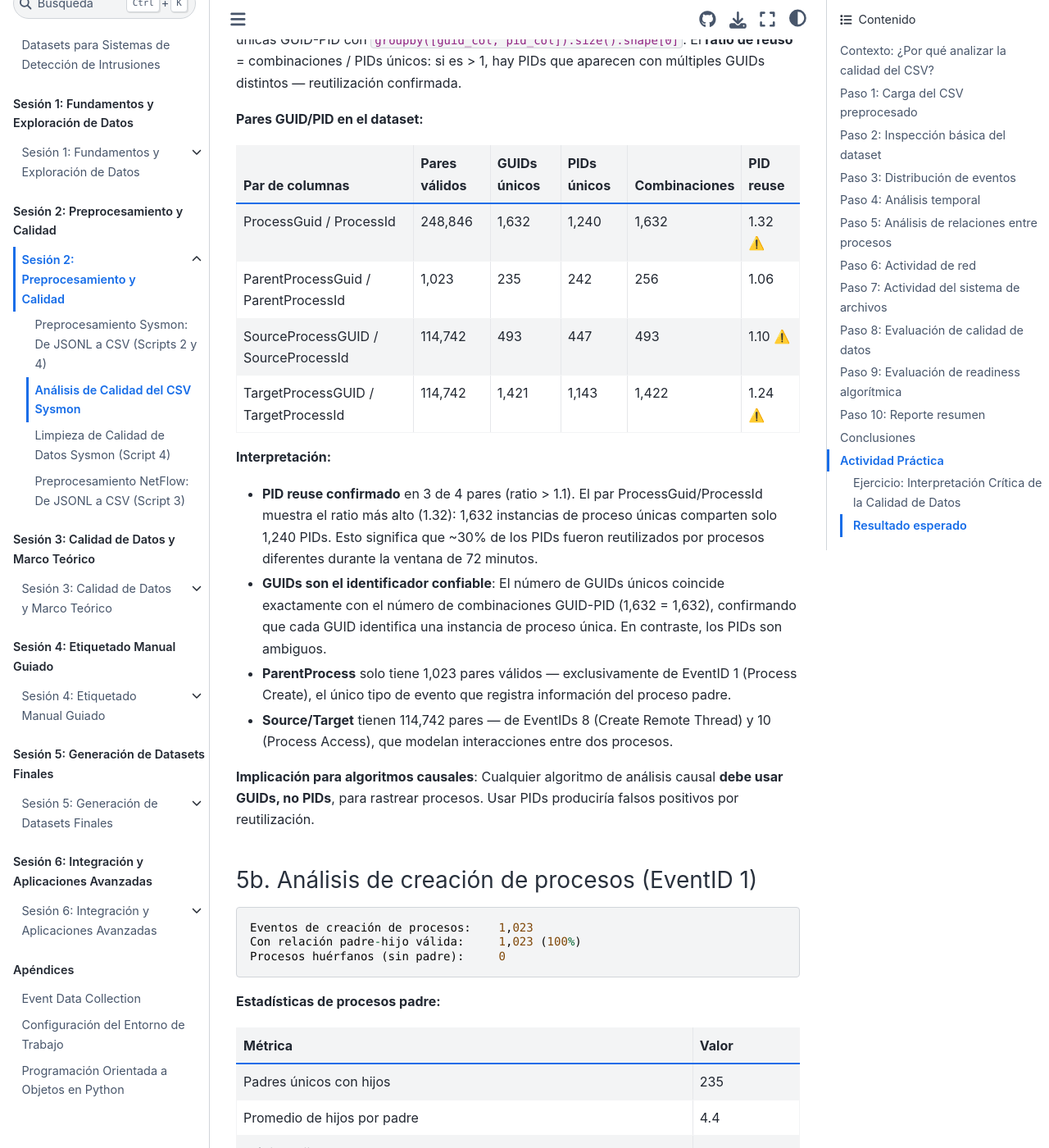
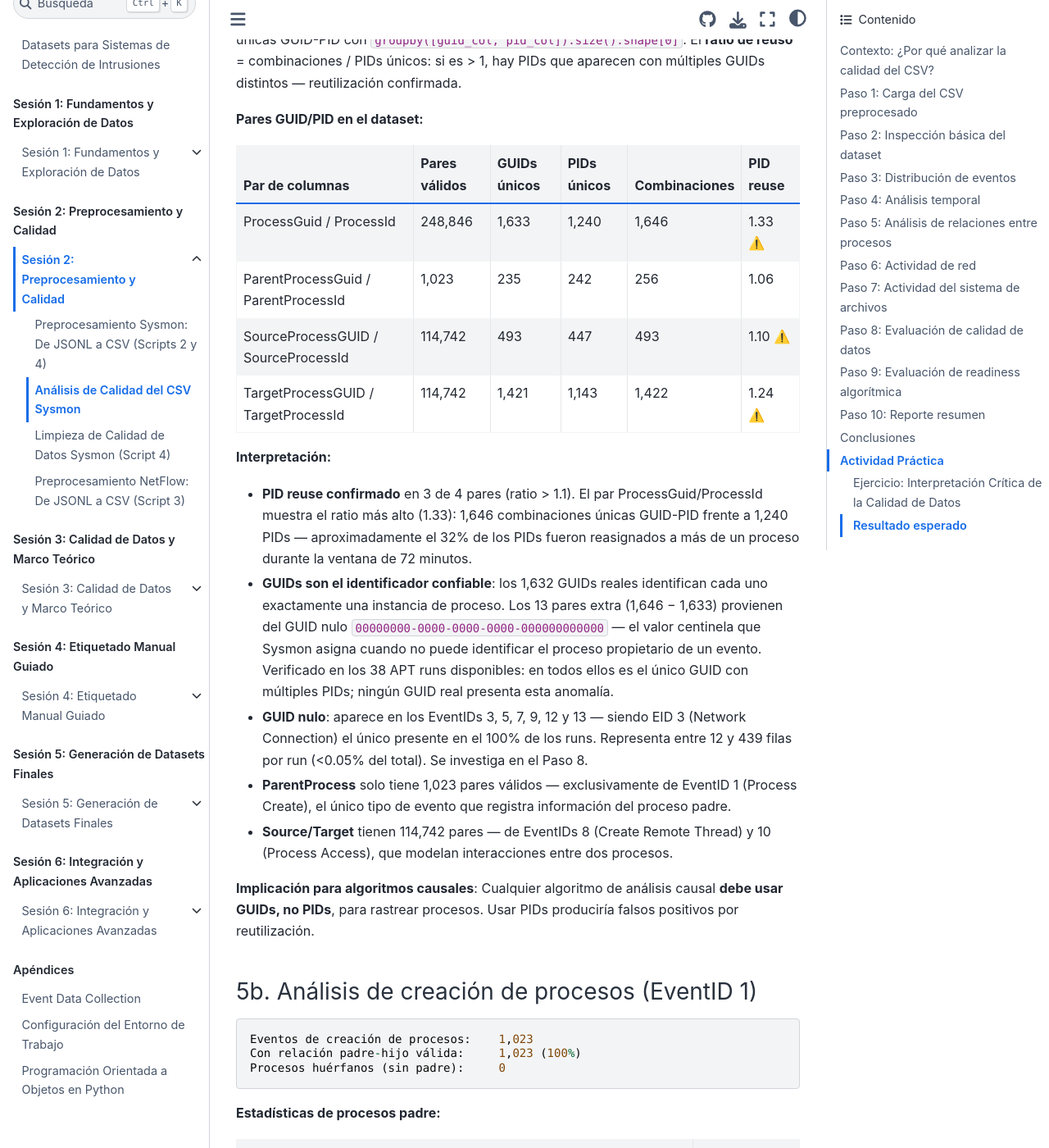
Before and after one commit to ollerenac/curso2026, a Jupyter Book: the page built from sesion-2/8-analisis-calidad-csv.md, in a window 1280 px wide and 1400 px high, scrolled down 14645 px. Shown: the whole window at 82% size. Built offline with Jupyter Book 1.0.4 settings and Sphinx 7.4.7 and the Sphinx Book theme 1.1.4, drawn with Linux system fonts in a browser that asks for light colours.

Commit message:
fix(sesion-2): correct GUID/PID table and interpretation in Paso 5; add aux investigation notebook
- Fix ProcessGuid/ProcessId row: GUIDs 1632→1633, combinations 1632→1646, reuse 1.32→1.33
- Replace incorrect 'GUIDs = combinations' claim with null GUID explanation
- Document null GUID (00000000-...) as Sysmon sentinel: only anomalous GUID across all 38 runs,
  affects EIDs 3/5/7/9/12/13, always <0.05% of rows per run
- Add 8_aux_guid_pid_investigation.ipynb with single-run and multi-run analysis cells

Co-Authored-By: Claude Sonnet 4.6 <noreply@anthropic.com>

```diff
--- a/sesion-2/8-analisis-calidad-csv.md
+++ b/sesion-2/8-analisis-calidad-csv.md
@@ -359,15 +359,16 @@ El notebook evalúa los 4 pares: para cada uno filtra las filas donde ambas colu
 
 | Par de columnas | Pares válidos | GUIDs únicos | PIDs únicos | Combinaciones | PID reuse |
 |-----------------|---------------|--------------|-------------|---------------|-----------|
-| ProcessGuid / ProcessId | 248,846 | 1,632 | 1,240 | 1,632 | 1.32 ⚠️ |
+| ProcessGuid / ProcessId | 248,846 | 1,633 | 1,240 | 1,646 | 1.33 ⚠️ |
 | ParentProcessGuid / ParentProcessId | 1,023 | 235 | 242 | 256 | 1.06 |
 | SourceProcessGUID / SourceProcessId | 114,742 | 493 | 447 | 493 | 1.10 ⚠️ |
 | TargetProcessGUID / TargetProcessId | 114,742 | 1,421 | 1,143 | 1,422 | 1.24 ⚠️ |
 
 **Interpretación:**
 
-- **PID reuse confirmado** en 3 de 4 pares (ratio > 1.1). El par ProcessGuid/ProcessId muestra el ratio más alto (1.32): 1,632 instancias de proceso únicas comparten solo 1,240 PIDs. Esto significa que ~30% de los PIDs fueron reutilizados por procesos diferentes durante la ventana de 72 minutos.
-- **GUIDs son el identificador confiable**: El número de GUIDs únicos coincide exactamente con el número de combinaciones GUID-PID (1,632 = 1,632), confirmando que cada GUID identifica una instancia de proceso única. En contraste, los PIDs son ambiguos.
+- **PID reuse confirmado** en 3 de 4 pares (ratio > 1.1). El par ProcessGuid/ProcessId muestra el ratio más alto (1.33): 1,646 combinaciones únicas GUID-PID frente a 1,240 PIDs — aproximadamente el 32% de los PIDs fueron reasignados a más de un proceso durante la ventana de 72 minutos.
+- **GUIDs son el identificador confiable**: los 1,632 GUIDs reales identifican cada uno exactamente una instancia de proceso. Los 13 pares extra (1,646 − 1,633) provienen del GUID nulo `00000000-0000-0000-0000-000000000000` — el valor centinela que Sysmon asigna cuando no puede identificar el proceso propietario de un evento. Verificado en los 38 APT runs disponibles: en todos ellos es el único GUID con múltiples PIDs; ningún GUID real presenta esta anomalía.
+- **GUID nulo**: aparece en los EventIDs 3, 5, 7, 9, 12 y 13 — siendo EID 3 (Network Connection) el único presente en el 100% de los runs. Representa entre 12 y 439 filas por run (<0.05% del total). Se investiga en el Paso 8.
 - **ParentProcess** solo tiene 1,023 pares válidos — exclusivamente de EventID 1 (Process Create), el único tipo de evento que registra información del proceso padre.
 - **Source/Target** tienen 114,742 pares — de EventIDs 8 (Create Remote Thread) y 10 (Process Access), que modelan interacciones entre dos procesos.
 
```
Also changed, not shown: 1 other file.
